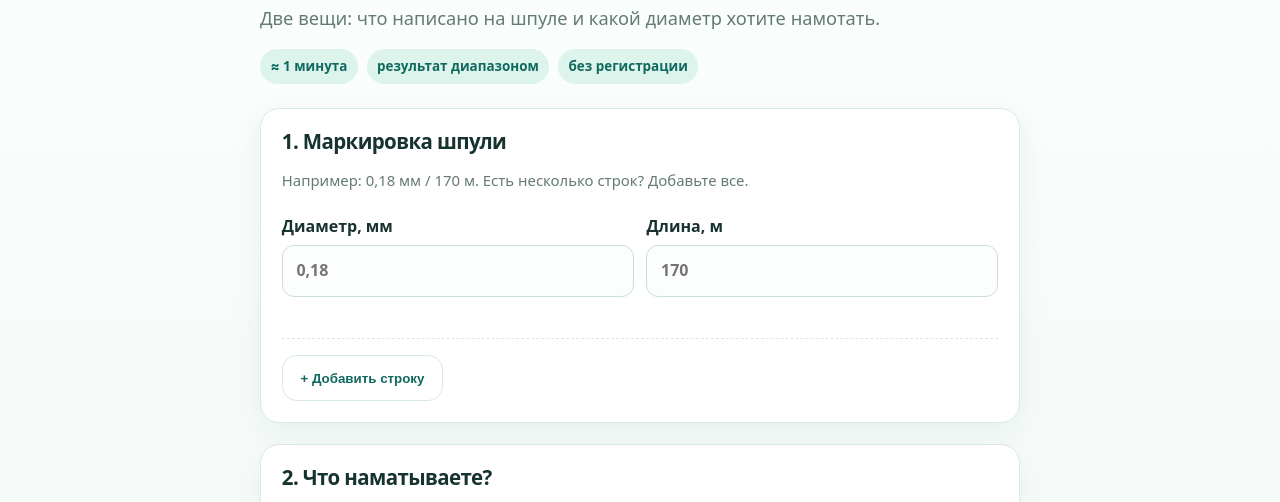
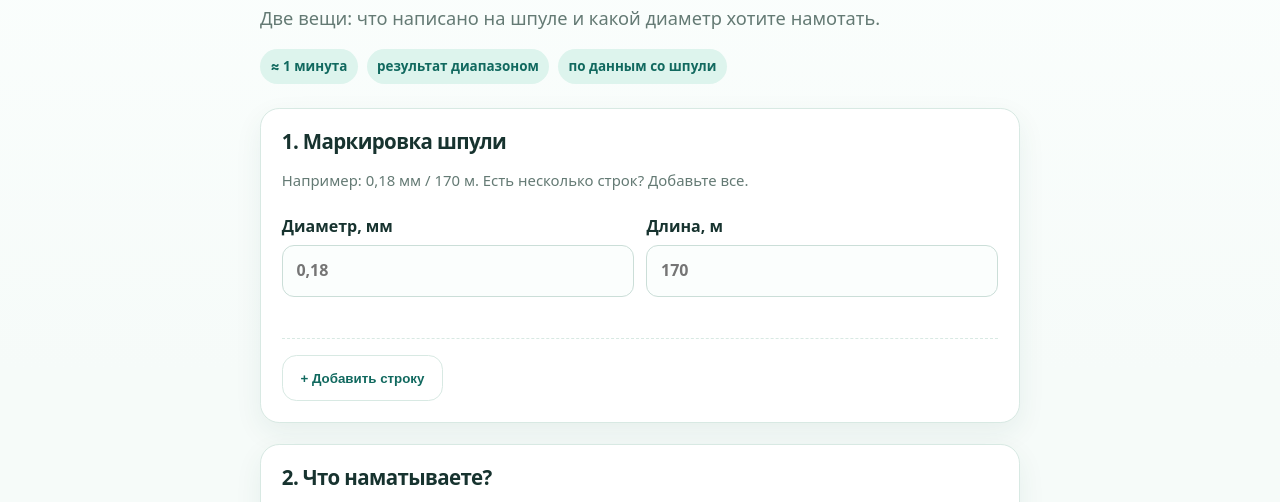
Before and after one commit to whil3true/spool_calc, a website with bundled scripts: page tools/capacity/index.html in a window 1280 px wide. Shown: the part 238-740 px from the top of the page. Built offline with nearby package versions, Linux system fonts and the light colour scheme.

Commit message:
polish(copy): remove registration wording from capacity tool

```diff
--- a/tools/capacity/index.html
+++ b/tools/capacity/index.html
@@ -16,7 +16,7 @@
     <p class="eyebrow">Вместимость шпули</p>
     <h1>Сколько лески войдёт?</h1>
     <p class="lead">Две вещи: что написано на шпуле и какой диаметр хотите намотать.</p>
-    <div class="quick-facts" aria-label="Особенности расчёта"><span>≈ 1 минута</span><span>результат диапазоном</span><span>без регистрации</span></div>
+    <div class="quick-facts" aria-label="Особенности расчёта"><span>≈ 1 минута</span><span>результат диапазоном</span><span>по данным со шпули</span></div>
     <form id="capacity-form" novalidate>
       <section class="tool-step" aria-labelledby="step-1-title">
         <h2 id="step-1-title">1. Маркировка шпули</h2>
```
